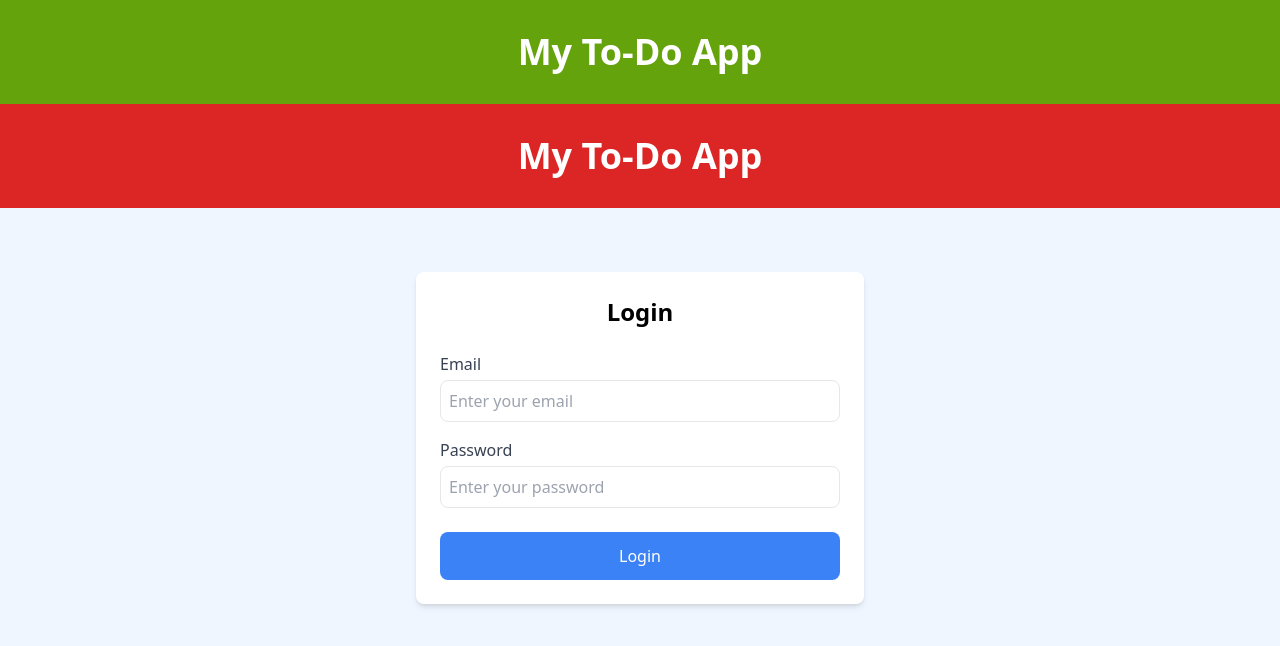
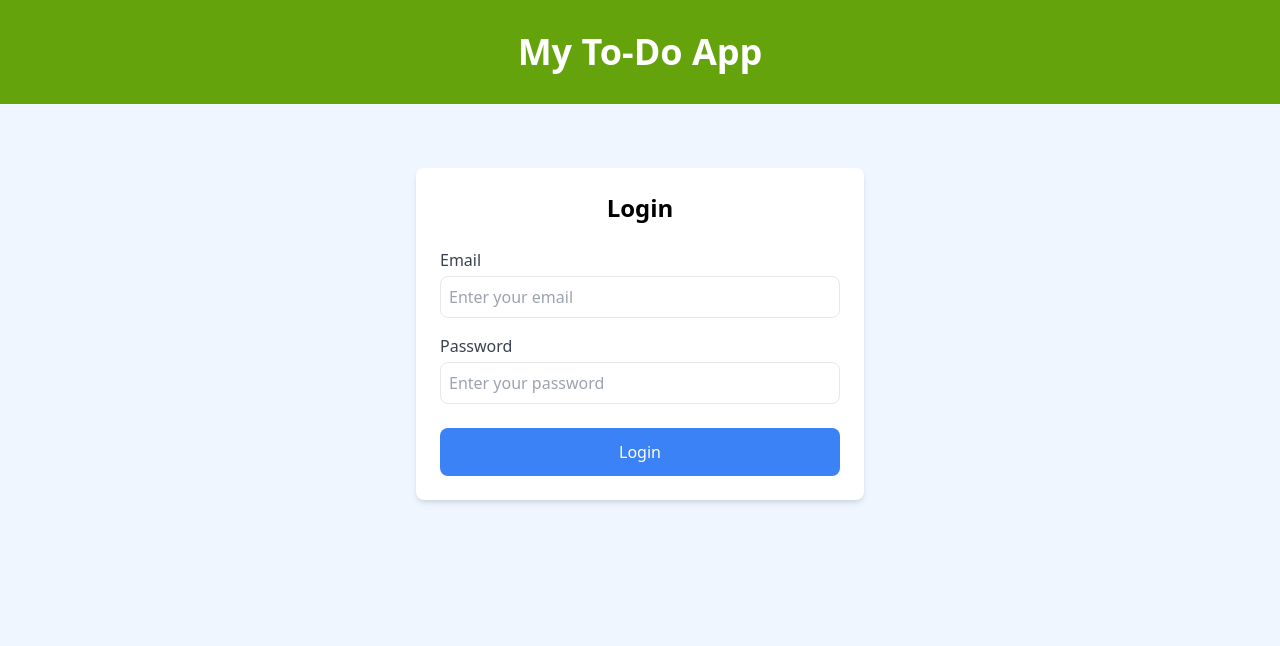
Before and after one commit to Adarsh0503/Todo-Devops, a React (Create React App) app in the folder frontend/: page / in a window 1280 px wide. Shown: the top 646 px of the page. Built offline with nearby package versions, Linux system fonts and the light colour scheme.

Commit message:
updated jenkinsfile

```diff
--- a/frontend/src/components/Header.js
+++ b/frontend/src/components/Header.js
@@ -7,9 +7,7 @@ const Header = () => {
       <h1 className="text-4xl font-bold text-white">My To-Do App</h1>
     </header>
 
-    <footer className="bg-red-600 p-8 text-center">
-      <h1 className="text-4xl font-bold text-white">My To-Do App</h1>
-    </footer>
+
 
     </>
   );
```
